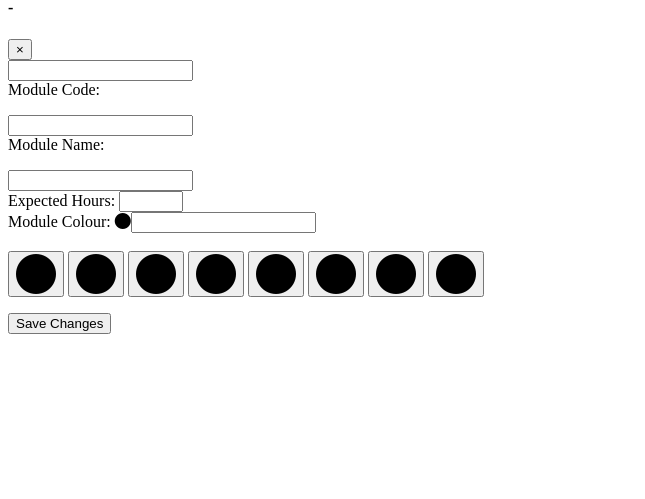
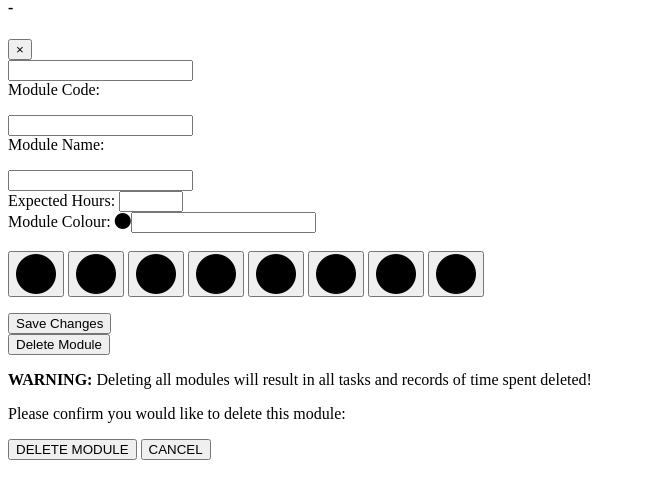
Before and after one commit to SheKei/COMP3000-Computing-Project, a PHP site: template Hourly/View/view_module.php in a window 1280 px wide. Shown: the part 22-521 px from the top of the page, without its empty margins (0-645 px from the left). Run offline with PHP 8.4, Linux system fonts and the light colour scheme; the template is opened without the code that fills it, so the values that code supplies are empty; some libraries are stand-ins or nearby versions.

Commit message:
Pop-up UI for delete module warning

```diff
--- /dev/null
+++ b/Hourly/View/delete_module.php
@@ -0,0 +1,29 @@
+<!DOCTYPE html>
+<html lang="en">
+<head>
+    <meta charset="UTF-8">
+    <meta name="viewport" content="width=device-width, initial-scale=1.0" />
+    <script src="https://kit.fontawesome.com/a076d05399.js"></script>
+    <script src="https://ajax.googleapis.com/ajax/libs/jquery/3.5.1/jquery.min.js"></script>
+
+</head>
+<body>
+
+<div class="modal fade" id="deleteModuleWarning">
+    <div class="modal-dialog modal-dialog-centered modal-md">
+        <div class="modal-content">
+            <div class="modal-body">
+                <div class="container">
+                    <p><strong>WARNING:</strong> Deleting all modules will result in all tasks and records of time spent deleted!</p>
+                    <p>Please confirm you would like to delete this module:</p>
+                    <button type="button" class="btn btn-danger" id="confirmDelete">DELETE MODULE</button>
+                    <button type="button" class="btn btn-info" id="cancel" data-dismiss="modal">CANCEL</button>
+                </div>
+            </div>
+
+        </div>
+    </div>
+</div>
+
+</body>
+</html>
--- a/Hourly/View/view_module.php
+++ b/Hourly/View/view_module.php
@@ -56,7 +56,8 @@ if(isset($_GET['code']))
                         <p id="requiredMsg"></p>
                         <input type="submit" class="btn btn-primary submitBtn" name="saveModuleBtn" id="saveModuleBtn" value="Save Changes">
                     </form>
-
+                    <button type="button" class="btn btn-danger" id="deleteModule" name="deleteModule" data-toggle="modal" data-target="#deleteModuleWarning">Delete Module</button>
+                    <?php include_once 'delete_module.php';?>
                 </div>
             </div>
 
```
